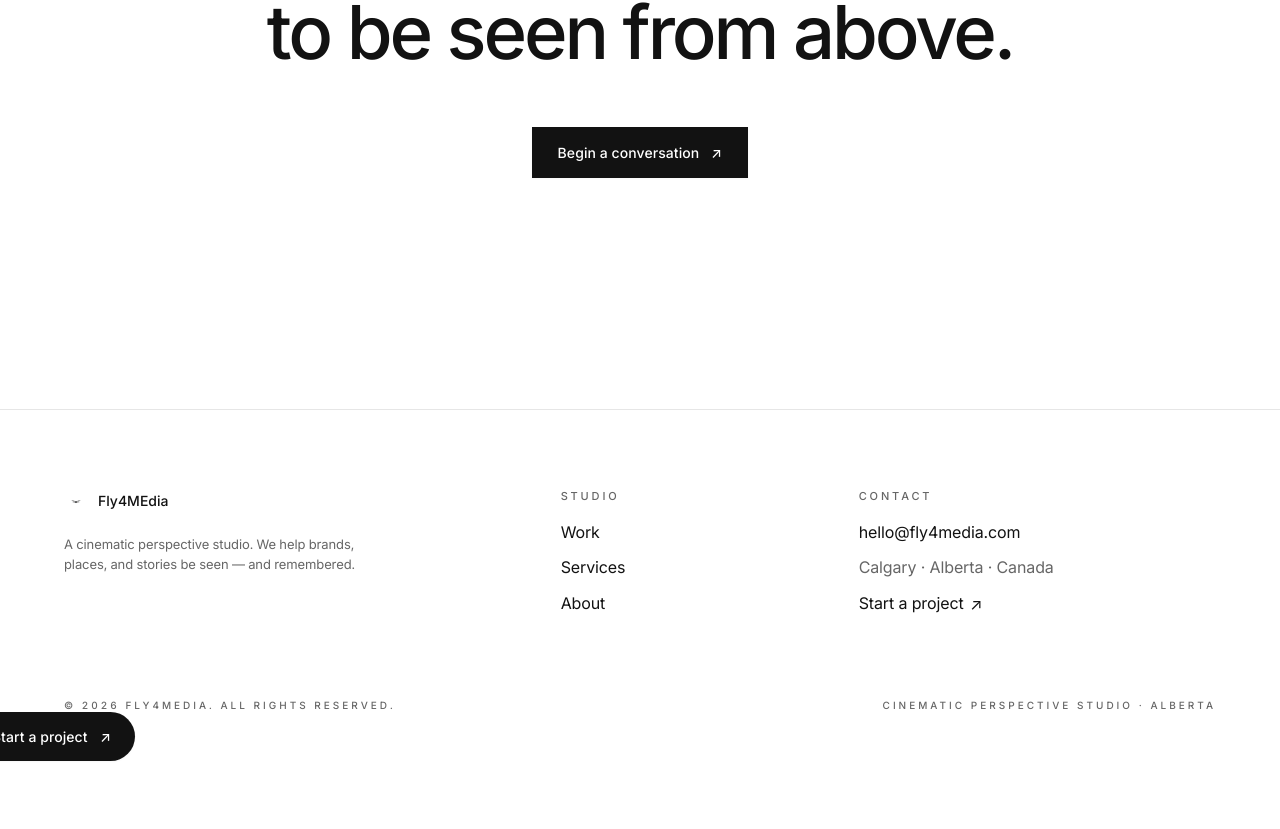
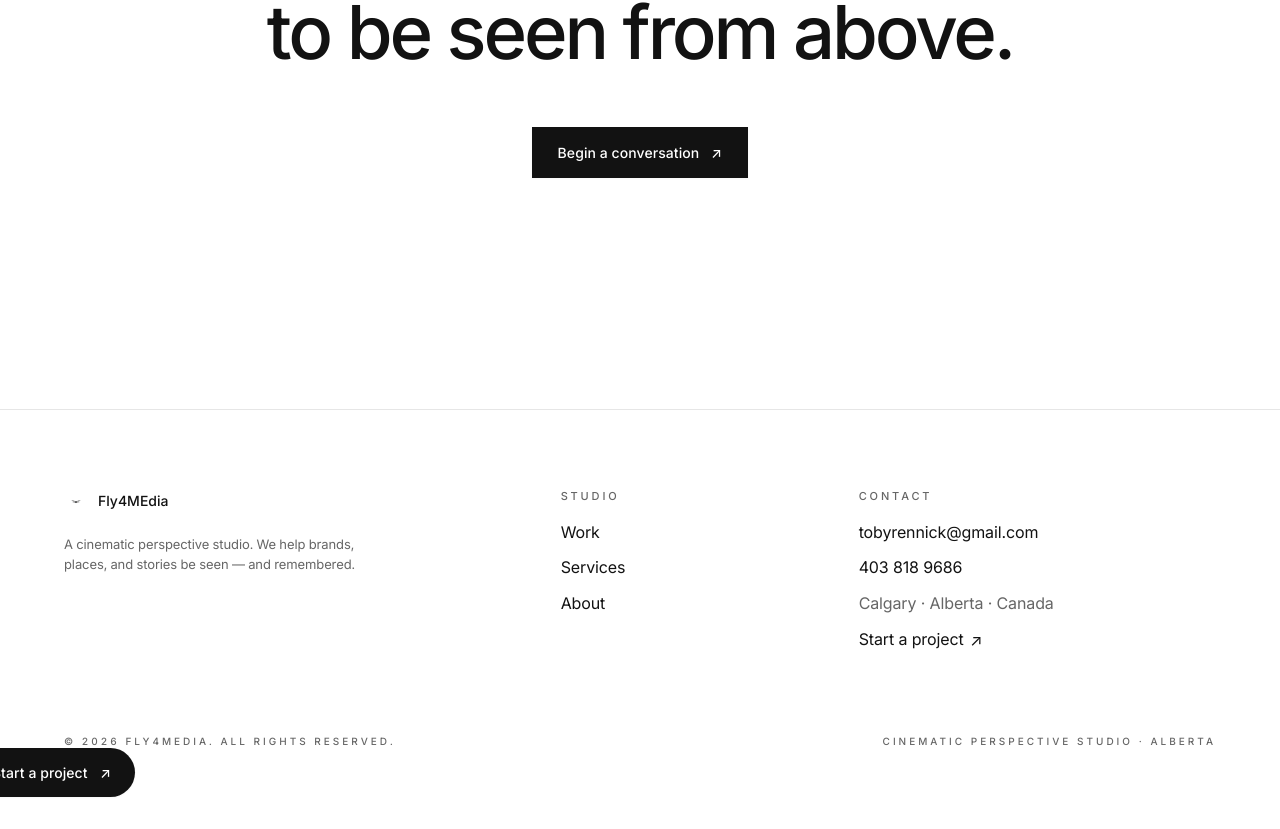
Before and after one commit to VeePo-Web/fly4me.ca, a React (Vite) app: page /work in a window 1280 px wide. Shown: the part 2958-3787 px from the top of the page. Before the commit the page ends 3751 px from the top, so only its background shows below. Built offline with nearby package versions, Linux system fonts and the light colour scheme; the HTML template or start-up script is replaced by a standard one.

Commit message:
Changes
Co-authored-by: VeePo-Web <238777171+VeePo-Web@users.noreply.github.com>

```diff
--- a/src/components/fly4media/Footer.tsx
+++ b/src/components/fly4media/Footer.tsx
@@ -37,8 +37,13 @@ export default function Footer({ onContact }: Props) {
           </p>
           <ul className="space-y-2.5 t-body">
             <li>
-              <a href="mailto:hello@fly4media.com" data-cursor="hover" className="link-underline">
-                hello@fly4media.com
+              <a href="mailto:tobyrennick@gmail.com" data-cursor="hover" className="link-underline">
+                tobyrennick@gmail.com
+              </a>
+            </li>
+            <li>
+              <a href="tel:+14038189686" data-cursor="hover" className="link-underline">
+                403&nbsp;818&nbsp;9686
               </a>
             </li>
             <li className="text-muted-foreground">Calgary · Alberta · Canada</li>
```
